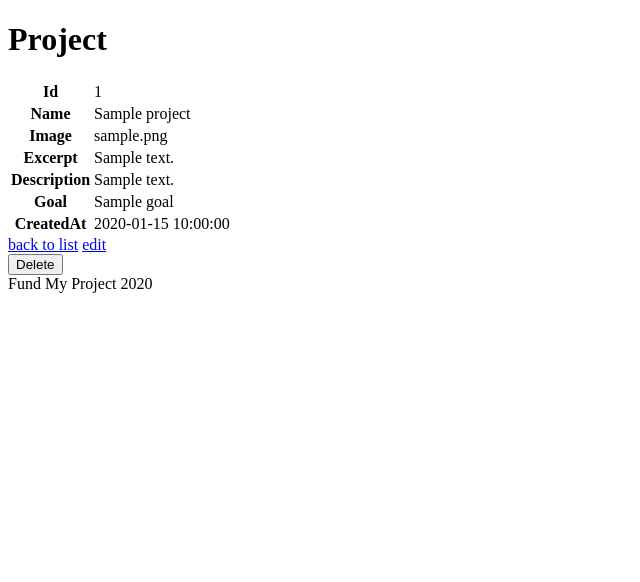
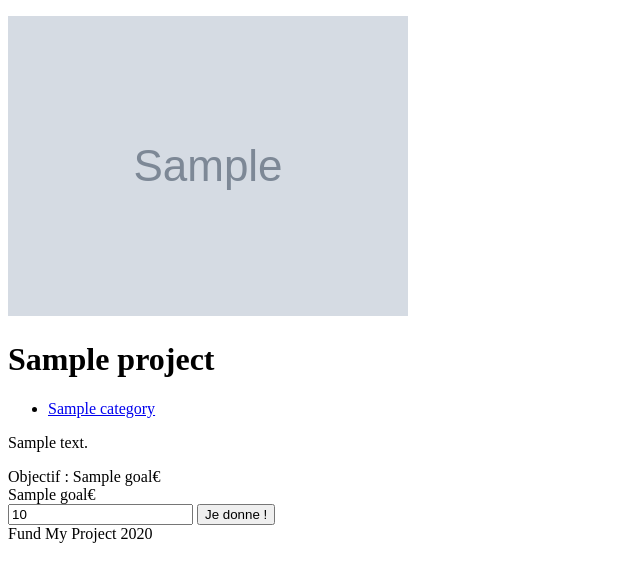
Before and after one commit to Liiisey/fundmyproject, a Symfony app: template templates/project/show.html.twig in a window 1280 px wide. Shown: the part 96-678 px from the top of the page, without its empty margins (0-640 px from the left). Run offline with Twig, Linux system fonts and the light colour scheme; the template is opened without the code that fills it: most values are stand-ins (such as "Sample title", 1, 10 or a date in 2020); grey boxes marked "Sample" are stand-in pictures; some libraries are stand-ins or nearby versions.

Commit message:
Création de l'affichage dynamique (deuxième partie)

```diff
--- a/templates/project/show.html.twig
+++ b/templates/project/show.html.twig
@@ -3,44 +3,35 @@
 {% block title %}Project{% endblock %}
 
 {% block body %}
-    <h1>Project</h1>
-
-    <table class="table">
-        <tbody>
-            <tr>
-                <th>Id</th>
-                <td>{{ project.id }}</td>
-            </tr>
-            <tr>
-                <th>Name</th>
-                <td>{{ project.name }}</td>
-            </tr>
-            <tr>
-                <th>Image</th>
-                <td>{{ project.image }}</td>
-            </tr>
-            <tr>
-                <th>Excerpt</th>
-                <td>{{ project.excerpt }}</td>
-            </tr>
-            <tr>
-                <th>Description</th>
-                <td>{{ project.description }}</td>
-            </tr>
-            <tr>
-                <th>Goal</th>
-                <td>{{ project.goal }}</td>
-            </tr>
-            <tr>
-                <th>CreatedAt</th>
-                <td>{{ project.createdAt ? project.createdAt|date('Y-m-d H:i:s') : '' }}</td>
-            </tr>
-        </tbody>
-    </table>
-
-    <a href="{{ path('project_index') }}">back to list</a>
-
-    <a href="{{ path('project_edit', {'id': project.id}) }}">edit</a>
-
-    {{ include('project/_delete_form.html.twig') }}
+    <main class="page-content">
+        <div class="container">
+            <div class="row">
+                <div class="col-4">
+                    <img src="{{ asset('uploads/' ~ project.image) }}" alt="{{ project.name }}">
+                </div>
+                <div class="col-8">
+                    <h1>{{ project.name }}</h1>
+                    <ul class="badges">
+                        {% for category in project.categories %}
+                            <li><a class="badge badge-pill badge-primary" href="{{ path('category_show' , {'id':category.id}) }}">{{ category.name }}</a></li>
+                        {%  endfor %}
+                    </ul>
+                    <p>{{ project.description }}</p>
+                </div>
+            </div>
+            <div class="goal">Objectif : {{ project.goal }}€</div>
+            <div class="progress">
+                <div class="progress-bar bg-info" style="width: 18%">{{ project.goal }}€</div>
+            </div>
+            <form>
+                <div class="form-group">
+                    <input type="number" value="10" placeholder="Montant">
+                    <button type="submit" class="btn btn-success">
+                        <i class="fa fa-money"></i>
+                        Je donne !
+                    </button>
+                </div>
+            </form>
+        </div>
+    </main>
 {% endblock %}
```
Also changed, not shown: src/Controller/DefaultController.php (+0 -10 lines), templates/project/index.html.twig (+32 -13 lines).
